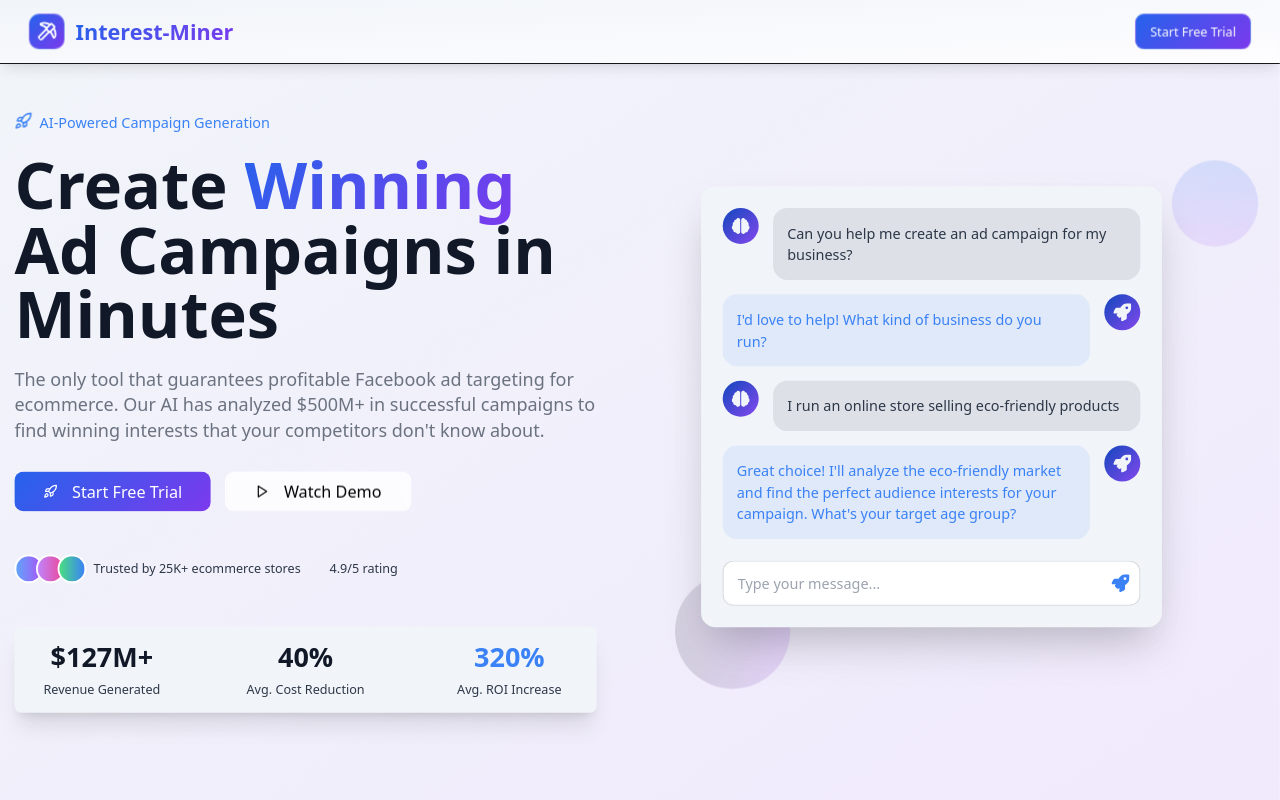
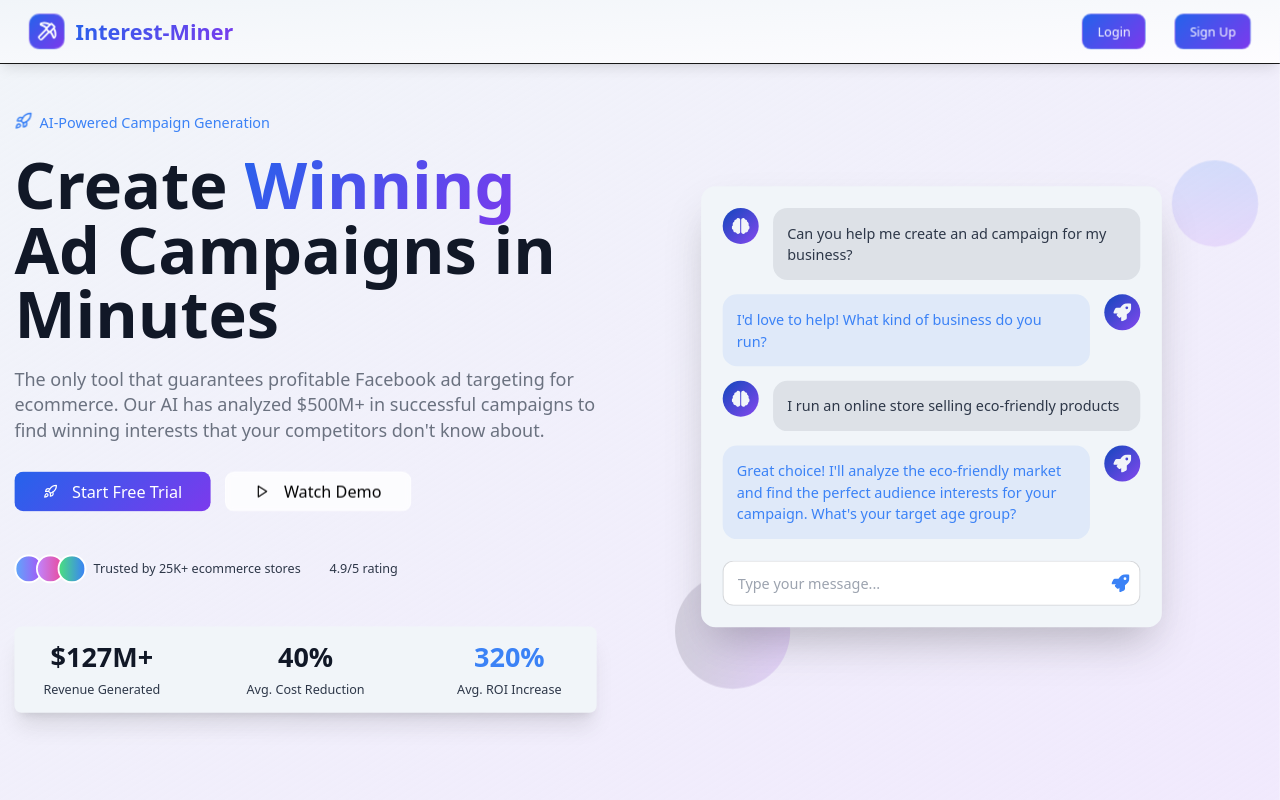
Before and after one commit to Siddharth-AI/Intrest_Miner_deploy, a React (Vite) app: page / in a window 1280 px wide. Shown: the top 800 px of the page. Built offline with nearby package versions, Linux system fonts and the light colour scheme.

Commit message:
login bug fix

```diff
--- a/src/components/layout/GuestHeader.tsx
+++ b/src/components/layout/GuestHeader.tsx
@@ -63,6 +63,17 @@ export default function GuestHeader() {
 
           {/* Desktop Navigation */}
           <div className="hidden md:flex items-center space-x-8">
+            {/* <Link
+              to="/login"
+              className="text-gray-500 hover:text-blue-400 transition-colors">
+              <Button
+                className="bg-white/20 hover:bg-white/30 text-white border border-white/30 hover:border-white/50 backdrop-blur-sm hover:shadow-lg transition-all transform "
+                style={{
+                  background: `linear-gradient(135deg, hsl(221.2, 83.2%, 53.3%) 0%, hsl(262.1, 83.3%, 57.8%) 100%)`,
+                }}>
+                Start Free Trial
+              </Button>
+            </Link> */}
             <Link
               to="/login"
               className="text-gray-500 hover:text-blue-400 transition-colors">
@@ -71,7 +82,18 @@ export default function GuestHeader() {
                 style={{
                   background: `linear-gradient(135deg, hsl(221.2, 83.2%, 53.3%) 0%, hsl(262.1, 83.3%, 57.8%) 100%)`,
                 }}>
-                Start Free Trial
+                Login
+              </Button>
+            </Link>
+            <Link
+              to="/register"
+              className="text-gray-500 hover:text-blue-400 transition-colors">
+              <Button
+                className="bg-white/20 hover:bg-white/30 text-white border border-white/30 hover:border-white/50 backdrop-blur-sm hover:shadow-lg transition-all transform "
+                style={{
+                  background: `linear-gradient(135deg, hsl(221.2, 83.2%, 53.3%) 0%, hsl(262.1, 83.3%, 57.8%) 100%)`,
+                }}>
+                Sign Up
               </Button>
             </Link>
           </div>
--- a/src/pages/landing-page/LandingPageSections.tsx
+++ b/src/pages/landing-page/LandingPageSections.tsx
@@ -79,7 +79,7 @@ const Header = () => {
           </div>
 
           {/* Desktop Navigation */}
-          <div className="hidden md:flex items-center space-x-8">
+          {/* <div className="hidden md:flex items-center space-x-8">
             <button
               onClick={() => scrollToSection("features")}
               className="text-gray-500 hover:text-blue-400 transition-colors font-medium">
@@ -106,7 +106,7 @@ const Header = () => {
                 Start Free Trial
               </Button>
             </a>
-          </div>
+          </div> */}
 
           {/* Mobile Menu Button */}
           <button
```
